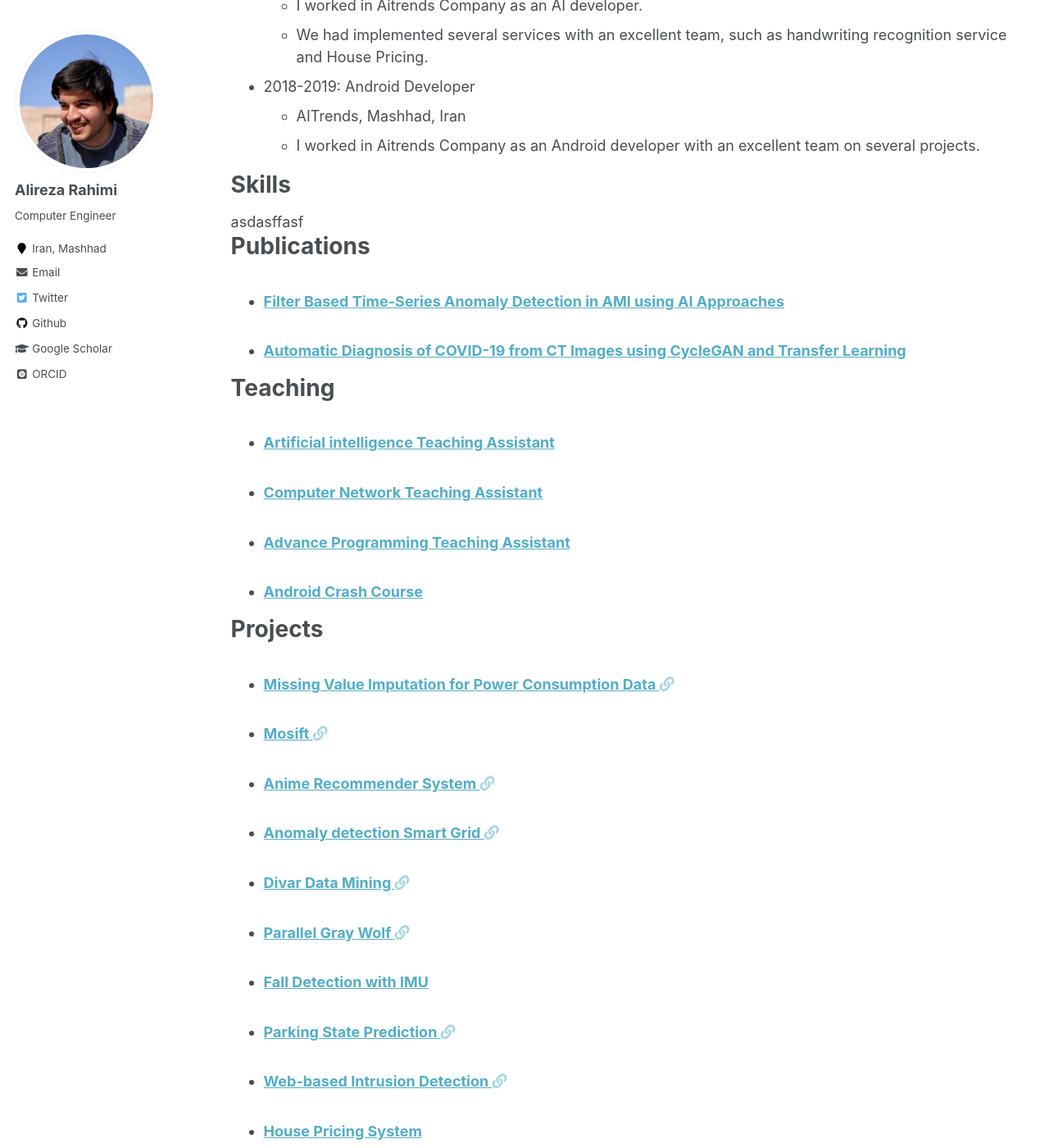
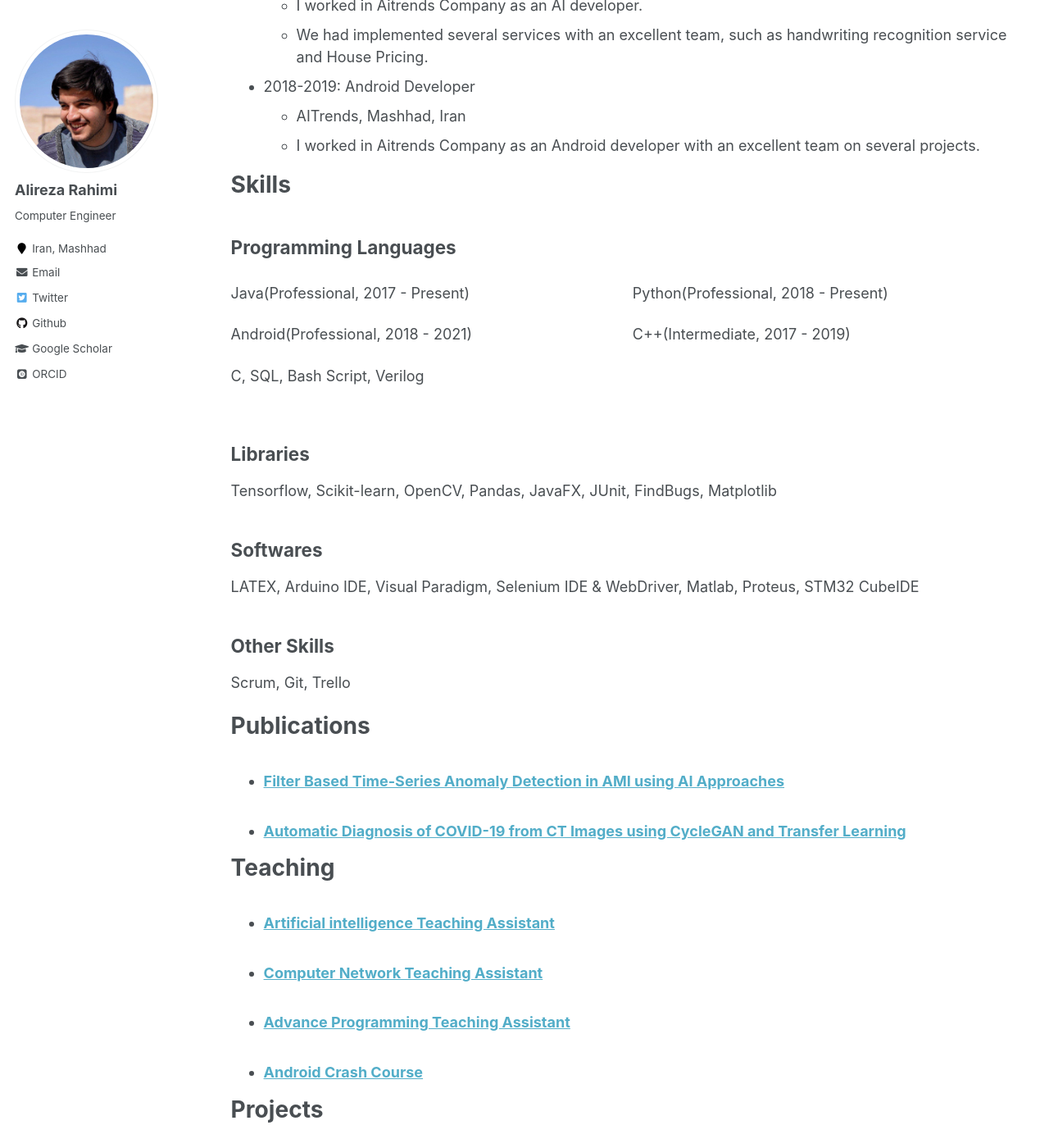
Before and after one commit to alireza9978/alireza9978.github.io, a Jekyll site: the page built from _pages/cv.md, in a window 1280 px wide and 1400 px high, scrolled down 1169 px. Shown: the whole window at 82% size. Built offline with Jekyll 4.4.1, drawn with Linux system fonts in a browser that asks for light colours; some web fonts are replaced; some of the changed text lies outside the part shown.

Commit message:
add skills to the cv section

```diff
--- a/_includes/skills-cv.html
+++ b/_includes/skills-cv.html
@@ -1,10 +1,45 @@
-{% include base_path %}
-
-<div style="-webkit-column-count: 2; -moz-column-count: 2; column-count: 2; -webkit-column-rule: 1px dotted #e0e0e0; -moz-column-rule: 1px dotted #e0e0e0; column-rule: 1px dotted #e0e0e0;">
-    <div style="display: inline-block;align-content: center ">
-        asd
+<h2>
+    Programming Languages
+</h2>
+<div class="row" style='   display: flex;'>
+    <div class="column" style="flex: 50%;">
+        <p>
+            Java(Professional, 2017 - Present)
+        </p>
+        <p>
+            Android(Professional, 2018 - 2021)
+        </p>
+        <p>
+            C, SQL, Bash Script, Verilog
+        </p>
     </div>
-    <div style="display: inline-block; align-content: center">
-        asffasf
+    <div class="column" style="flex: 50%;">
+        <p>
+            Python(Professional, 2018 - Present)
+        </p>
+        <p>
+            C++(Intermediate, 2017 - 2019)
+        </p>
     </div>
 </div>
+
+<h2>
+    Libraries
+</h2>
+<p>
+    Tensorflow, Scikit-learn, OpenCV, Pandas, JavaFX, JUnit, FindBugs, Matplotlib
+</p>
+
+<h2>
+    Softwares
+</h2>
+<p>
+    LATEX, Arduino IDE, Visual Paradigm, Selenium IDE & WebDriver, Matlab, Proteus, STM32 CubeIDE
+</p>
+
+<h2>
+    Other Skills
+</h2>
+<p>
+    Scrum, Git, Trello
+</p>
--- a/_pages/cv.md
+++ b/_pages/cv.md
@@ -11,7 +11,7 @@ redirect_from:
 
 Education
 ======
-  <ul>{% for post in site.educations %}
+  <ul>{% for post in site.educations reversed %}
     {% include archive-single.html %}
   {% endfor %}</ul>
 
```
